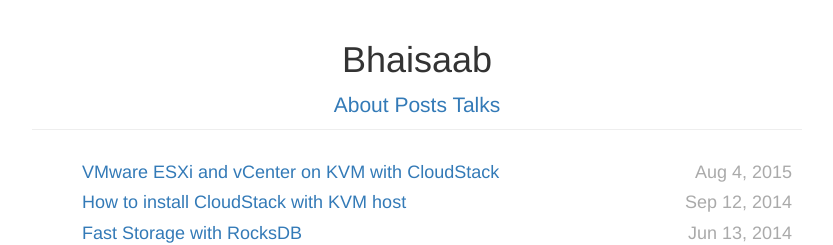
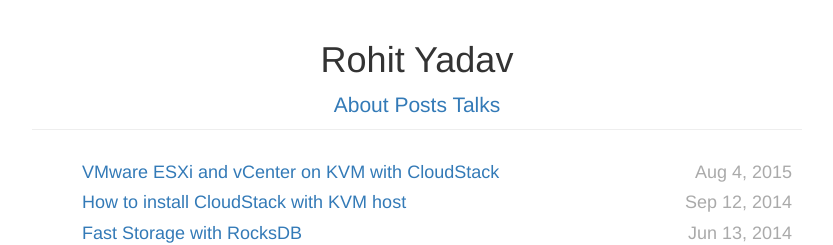
Before and after one commit to rohityadavcloud/rohityadavcloud.github.io, a Jekyll site: the page built from index.html, in a window 1280 px wide. Shown: the top 245 px of the page, without its empty margins (223-1056 px from the left). Built offline with Jekyll 4.4.1, drawn with Linux system fonts in a browser that asks for light colours.

Commit message:
kup
Signed-off-by: Rohit Yadav <rohit.yadav@shapeblue.com>

```diff
--- a/_config.yml
+++ b/_config.yml
@@ -1,4 +1,4 @@
-title: Bhaisaab
+title: Rohit Yadav
 author: Rohit Yadav
 email: rohit@yadav.cloud
 description: >
```
